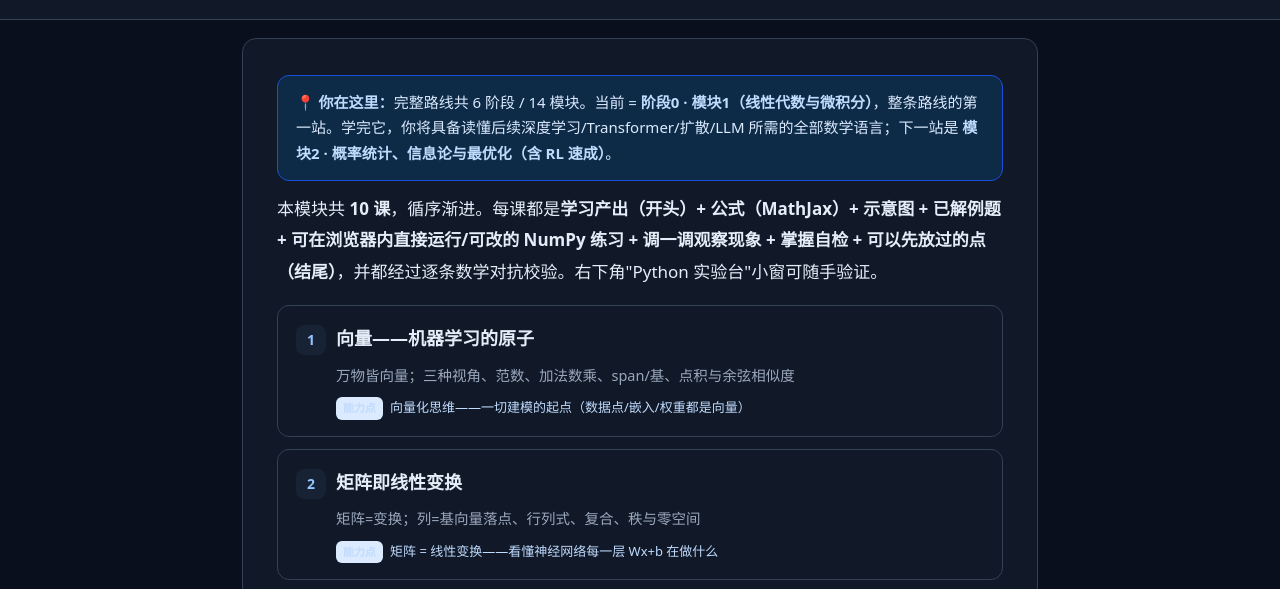
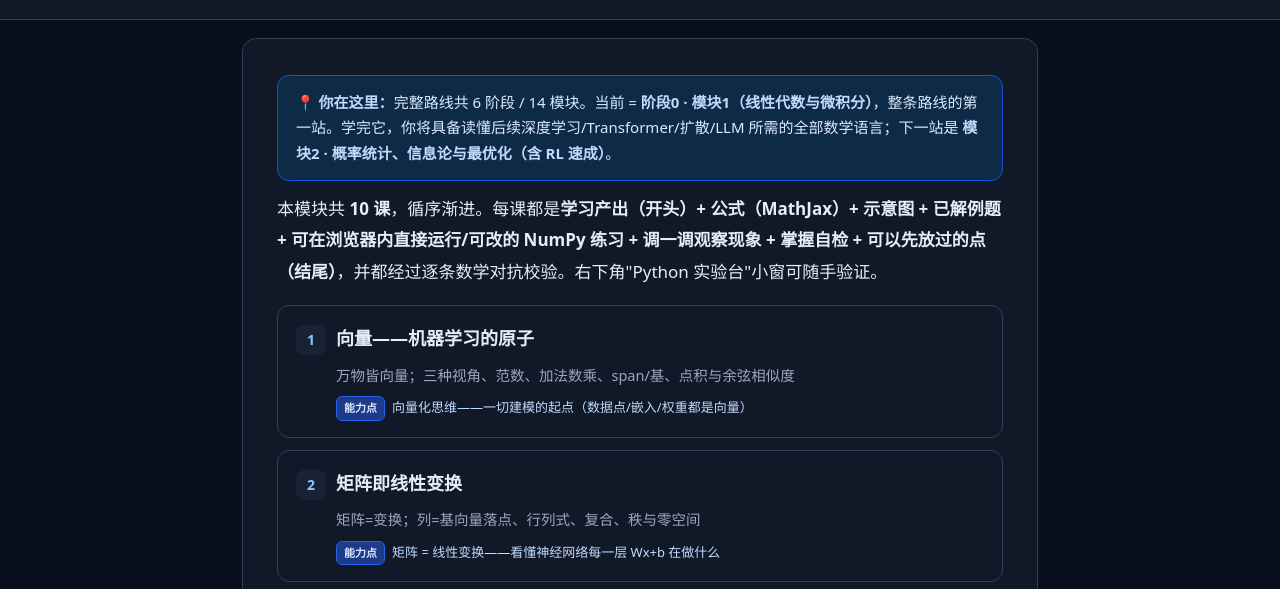
Before and after one commit to FangWHao/fanghao-learn, a website: page module01/index.html in a window 1280 px wide. Both pictures are taken after a click on the button "☾ 夜间". Shown: the part 134-723 px from the top of the page. Drawn offline with Linux system fonts and the light colour scheme.

Commit message:
Improve dark mode capability labels

```diff
--- a/assets/theme.css
+++ b/assets/theme.css
@@ -167,6 +167,12 @@ html[data-theme="dark"] .here b,
 html[data-theme="dark"] .card .cap,
 html[data-theme="dark"] .card .cap .lbl {
   color: #bfdbfe;
+}
+
+html[data-theme="dark"] .card .cap .lbl {
+  background: #1e3a8a;
+  border: 1px solid #2563eb;
+  color: #dbeafe;
 }
 
 html[data-theme="dark"] .card .num,
```
